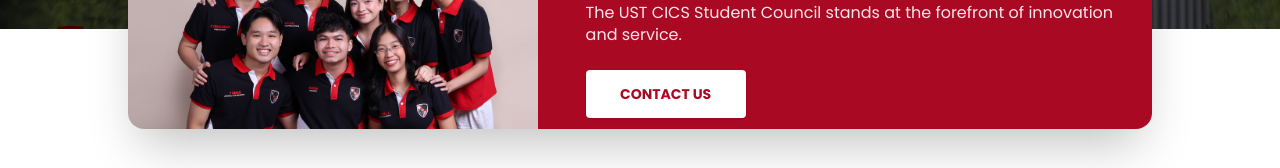
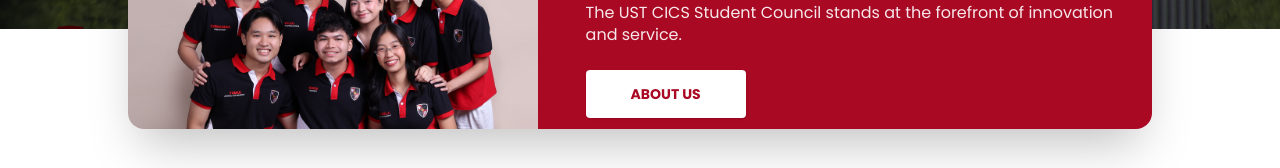
Before and after one commit to ICSSCentral-Projects/icsscentral-website, a React (Vite) app: page / in a window 1280 px wide. Shown: the part 692-860 px from the top of the page. Built offline with nearby package versions, Linux system fonts and the light colour scheme.

Commit message:
Update landing page button to point to About Us

```diff
--- a/src/app/components/FloatingCard.tsx
+++ b/src/app/components/FloatingCard.tsx
@@ -36,11 +36,11 @@
             </p>
 
             <Link
-              to="/contact"
+              to="/about/council"
               className="inline-flex items-center justify-center bg-white text-[#AA0924] hover:bg-gray-50 transition-all font-bold text-[11px] md:text-sm rounded h-9 md:h-12 w-32 md:w-40 mt-1 md:mt-2 shadow-sm active:scale-95"
               style={{ fontFamily: F }}
             >
-              CONTACT US
+              ABOUT US
             </Link>
 
           </div>
```
